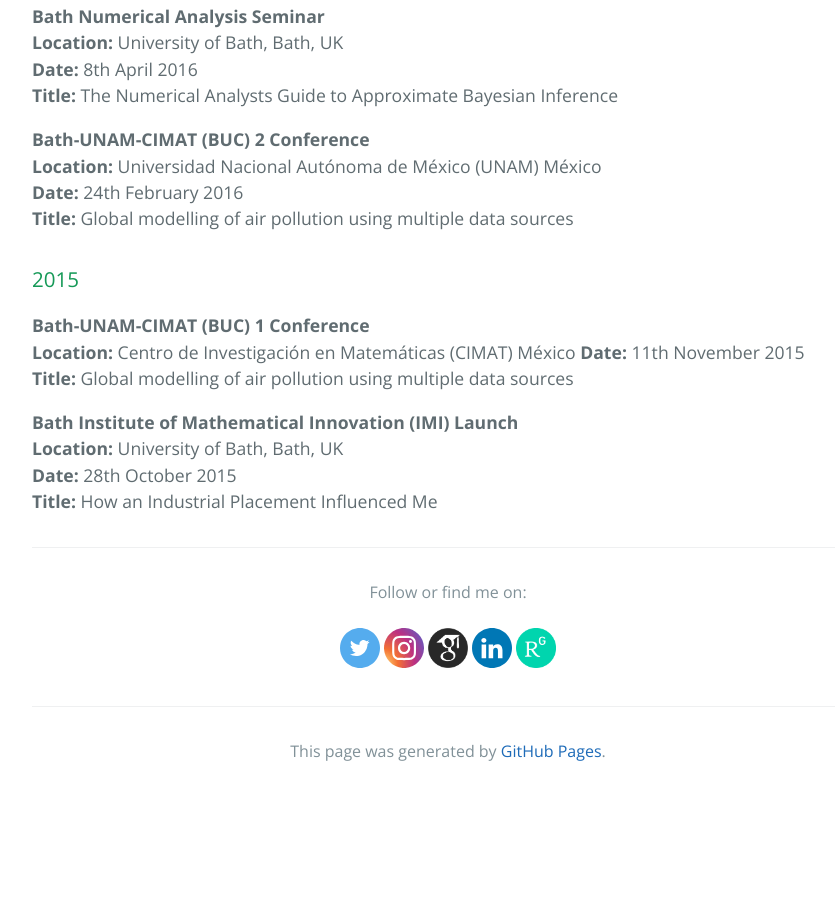
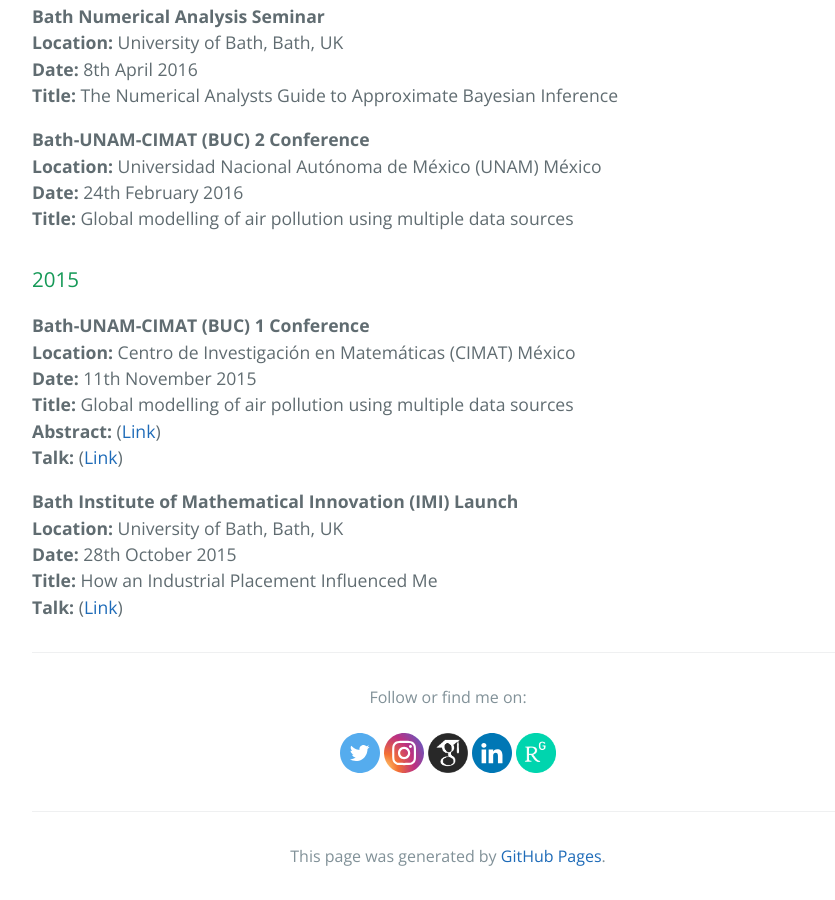
Before and after one commit to matthewllthomas/matthewllthomas.github.io, a Jekyll site: the page built from presentations/index.md, in a window 1280 px wide and 900 px high, scrolled down 2931 px. Shown: the whole window, without its empty margins (192-1027 px from the left). Built offline with Jekyll 4.4.1, drawn with Linux system fonts in a browser that asks for light colours; the repository's description, which GitHub fills in, is left out; before the commit the page ends 3726 px from its top, so only the background shows below that.

Commit message:
Uploading first set of talks and the links

```diff
--- /dev/null
+++ b/presentations/2015/BUC1/abstract.txt
@@ -0,0 +1 @@
+Air pollution is an important determinant of health and poses a significant threat globally. The World Health Organisation (WHO) are at the forefront of health modelling and policy development worldwide and must ensure that this is based on accurate and convincing evidence. A coherent framework for integrating data from various sources is required that provides accurate and effective analysis and yield exposure estimates with associated uncertainty. These estimates should be consistent with raw data and provide a means for explanation when there are discrepancies. I will explore the current methodology used within WHO to estimate air pollution levels and how changes in framework can significantly improve model predictions. I will also explain how Bayesian melding can be used to match the requirements for air pollution modelling within WHO and the associated challenges that arise from using this technique.
--- a/presentations/index.md
+++ b/presentations/index.md
@@ -109,11 +109,14 @@ subtitle: Presentations
 ### 2015
 
 **Bath-UNAM-CIMAT (BUC) 1 Conference** <br>
-**Location:** Centro de Investigación en Matemáticas (CIMAT) México
+**Location:** Centro de Investigación en Matemáticas (CIMAT) México <br>
 **Date:** 11th November 2015 <br>
-**Title:** Global modelling of air pollution using multiple data sources
+**Title:** Global modelling of air pollution using multiple data sources <br>
+**Abstract:** ([Link](2015/BUC1/abstract.txt)) <br>
+**Talk:** ([Link](2015/BUC1/presentation.pdf))
 
 **Bath Institute of Mathematical Innovation (IMI) Launch** <br>
 **Location:** University of Bath, Bath, UK <br>
 **Date:** 28th October 2015 <br>
-**Title:** How an Industrial Placement Influenced Me
+**Title:** How an Industrial Placement Influenced Me <br>
+**Talk:** ([Link](2015/IMI/presentation.pdf))
```
Also changed, not shown: 2 other files.
